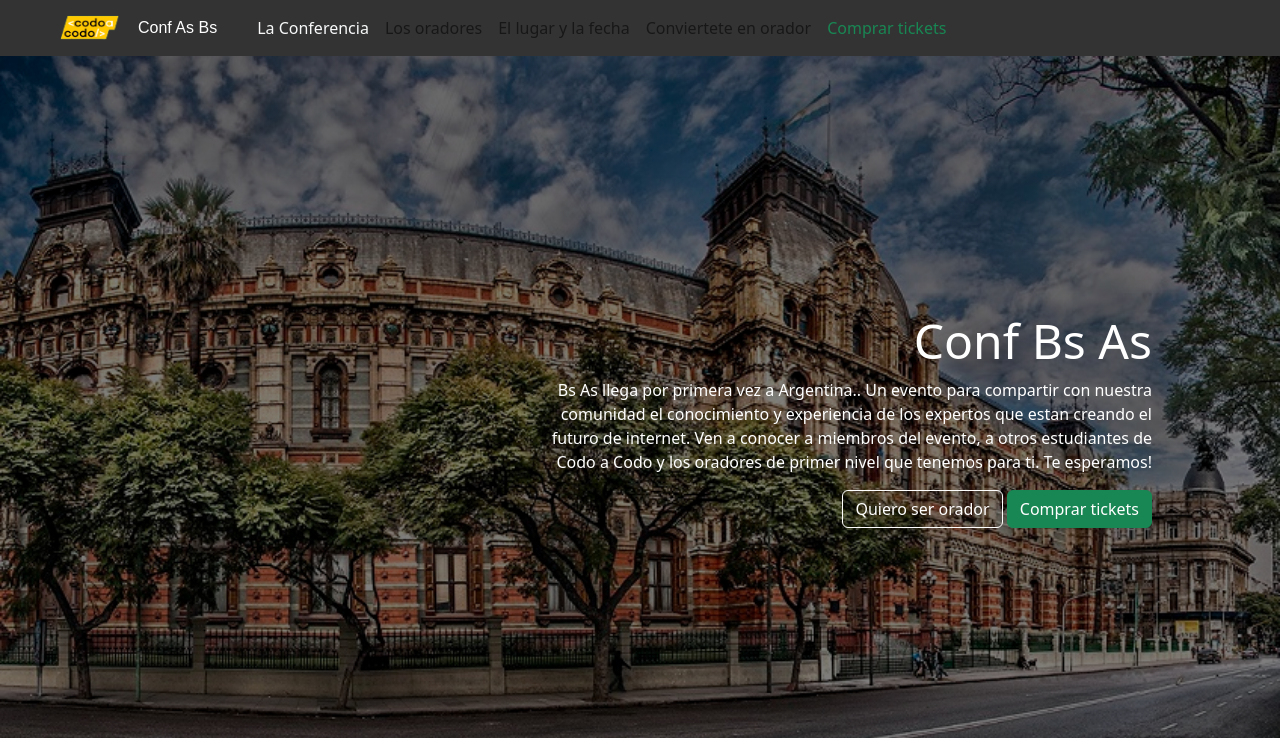
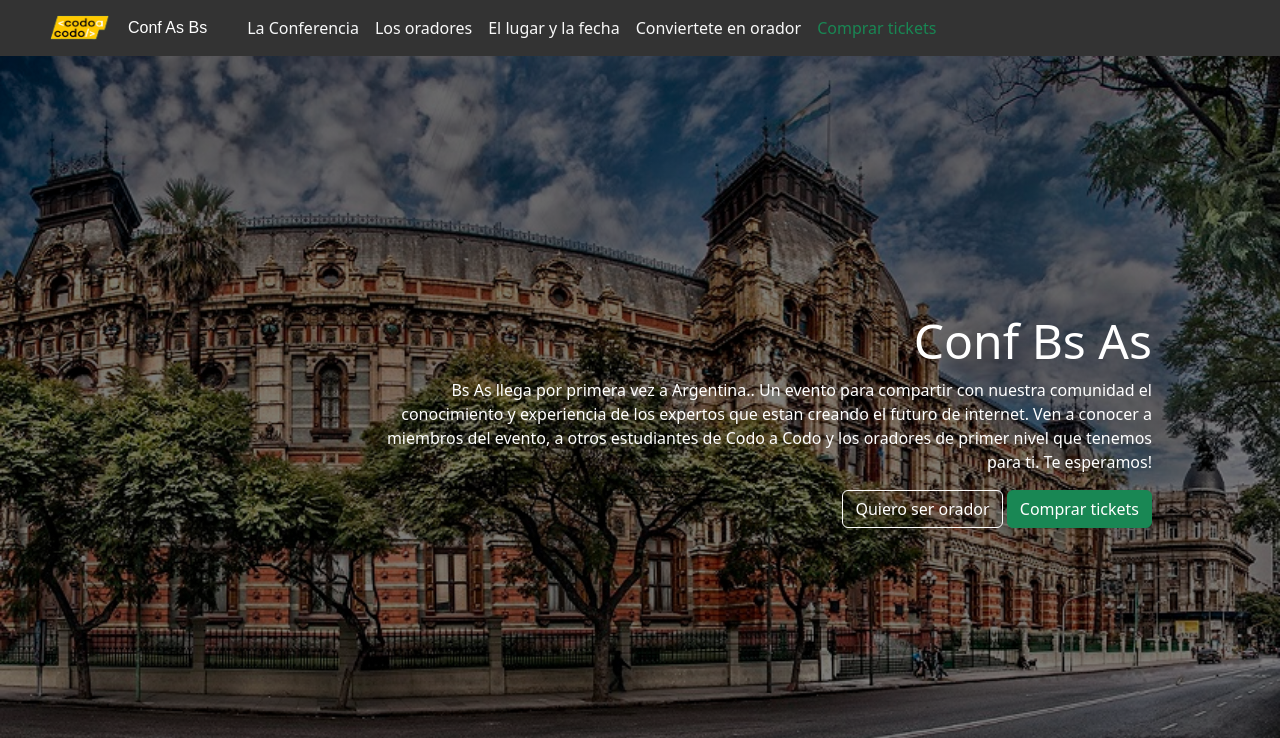
Before and after one commit to martin-h-24/Integrador, a plain HTML site: page index.html in a window 1280 px wide. Shown: the top 738 px of the page. Drawn offline with nearby package versions, Linux system fonts and the light colour scheme.

Commit message:
Nuevos ajustes

```diff
--- a/CSS/style.css
+++ b/CSS/style.css
@@ -6,7 +6,6 @@ html {
     font-size: 16px;
 }
 
-
 .fondoc {
    background-color: #333;
 }
@@ -14,7 +13,7 @@ html {
 .tamaño {
     width: 80px;
     height: 40px;
-    margin-left: 50px;
+    margin-left: 40px;
 }
 
 
@@ -37,7 +36,8 @@ h4 {
 
 
 .claro {
-    color:white;
+    color:#f9f9f9;
+    text-align: end;
 }
 
 .clearfix {
@@ -55,15 +55,21 @@ h4 {
     background-image: linear-gradient(rgba(0, 0, 0, 0.5), rgba(0, 0, 0, 0.5)), url(../img/ba1.jpg);
     height: 100vh;
     background-repeat: no-repeat;
-
     background-size: cover;
 }
 
 .t {
     color: white;
     text-align: right;
-    padding: 20% 10% 15% 40%;
+    padding: 20% 10% 15% 30%;
+}
 
+.estilo {
+    margin-right: 0px;
+}
+
+.estilo1 {
+    padding: 0px;
 }
 
 .enlinea {
--- a/index.html
+++ b/index.html
@@ -10,10 +10,10 @@
   </head>
 
   <body>
-    <header >
+    <header">
       <nav class="navbar navbar-expand-lg fondoc">
         <div class="container-fluid-lg">
-          <ul class="navbar-nav me-auto mb-2 mb-lg-0 justify-content-end">
+          <ul class="navbar-nav me-auto mb-2 mb-lg-0">
             <img src="img/codoacodo.png" class="tamaño" alt="Logo de codo a codo">
             <li class="nav-item">
               <a class="nav-link blanco" href="#">Conf As Bs</a>
@@ -21,14 +21,14 @@
             <li class="nav-item">
               <a class="nav-link text-light ms-4" href="#">La Conferencia</a>
             </li>
-            <li class="nav-item claro">
-              <a class="nav-link" href="#">Los oradores</a>
+            <li class="nav-item">
+              <a class="nav-link claro" href="#">Los oradores</a>
             </li>
-            <li class="nav-item claro">
-              <a class="nav-link" href="#">El lugar y la fecha</a>
+            <li class="nav-item">
+              <a class="nav-link claro" href="#">El lugar y la fecha</a>
             </li>
-            <li class="nav-item claro">
-              <a class="nav-link" href="#">Conviertete en orador</a>
+            <li class="nav-item">
+              <a class="nav-link claro" href="#">Conviertete en orador</a>
             </li>
             <li class="nav-item">
               <a class="nav-link text-success" href="#">Comprar tickets</a>
@@ -43,7 +43,6 @@
           <div class="container-fluid-sm t">
             <h2 id=>Conf Bs As</h2>
             <p>Bs As llega por primera vez a Argentina.. Un evento para compartir con nuestra comunidad el conocimiento y experiencia de los expertos que estan creando el futuro de internet. Ven a conocer a miembros del evento, a otros estudiantes de Codo a Codo y los oradores de primer nivel que tenemos para ti. Te esperamos!</p>
-
             <button type="button" class="btn text-white border border-white">Quiero ser orador</button>
             <button type="button" class="btn btn-success">Comprar tickets</button>
           </div>
@@ -51,12 +50,12 @@
     </section>
     <section>
         <div class="container-fluid-sm">
-          <div class="row" style="margin-right: 0px;">
+          <div class="row estilo">
             <h4 class="enmedio1">Conoce a los </h4>
             <h2 class="enmedio2">Oradores</h2>
         </div>
         </div>
-        <div class="flex-container" style="padding: 0px;">
+        <div class="flex-container estilo1">
           <div>
             <img src="img/steve.jpg" class="img-thumbnail" alt="Steve Jobs">
             <span class="badge bg-warning">JavaScript</span>
```
